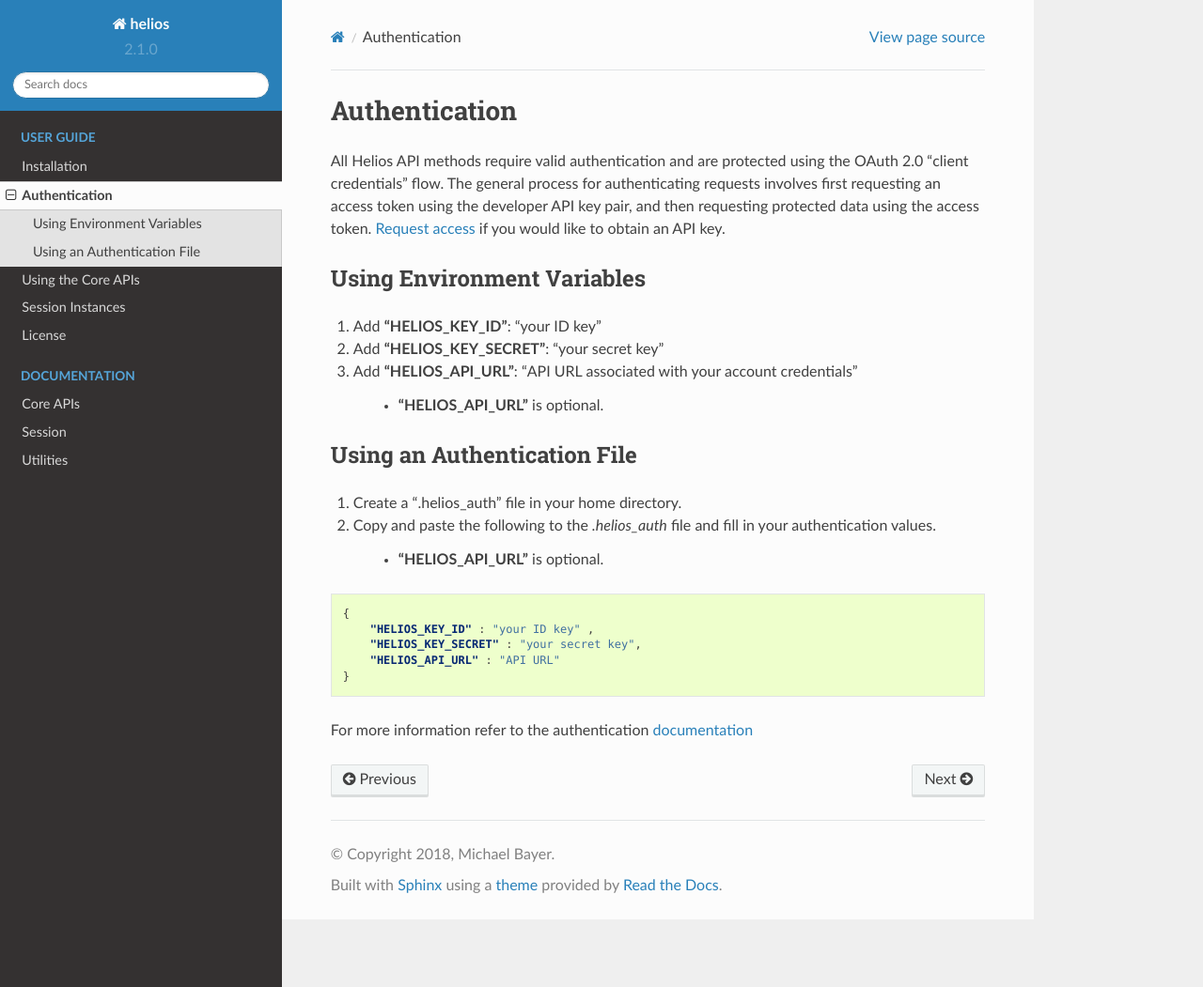
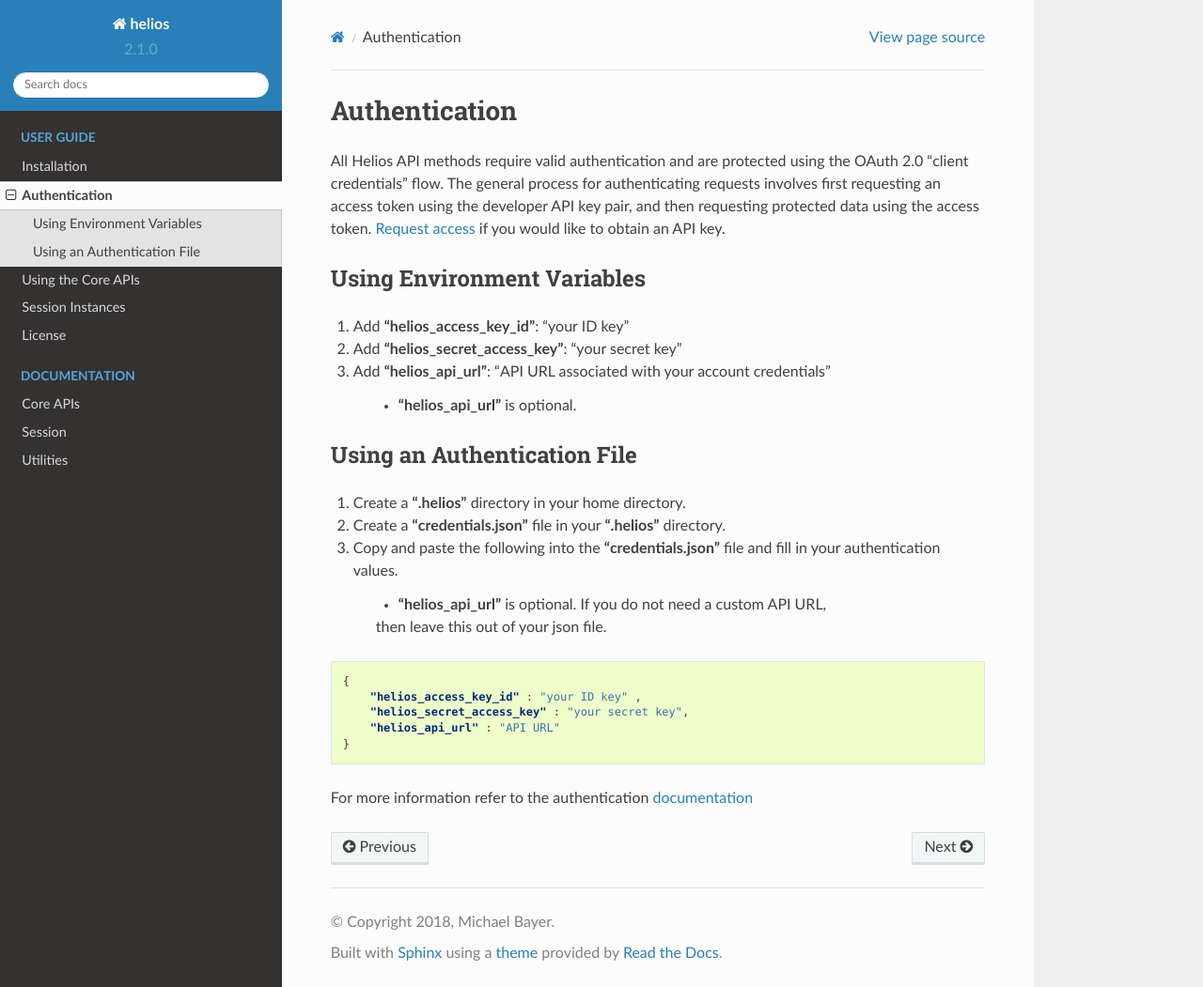
Before and after one commit to helios-earth/helios-sdk-python, a Sphinx documentation site: the page built from docs/user/auth.rst, in a window 1280 px wide and 1051 px high. Shown: the whole window at 94% size. Built offline with Sphinx 7.4.7 and the Read the Docs theme 2.0.0, drawn with Linux system fonts in a browser that asks for light colours.

Commit message:
session overhaul. Admin files are now located in ~/.helios and credentials are stored in a credentials.json file.

```diff
--- a/docs/user/auth.rst
+++ b/docs/user/auth.rst
@@ -13,27 +13,29 @@
 Using Environment Variables
 ---------------------------
 
-#. Add **"HELIOS\_KEY\_ID"**: "your ID key"
-#. Add **"HELIOS\_KEY\_SECRET"**: "your secret key"
-#. Add **"HELIOS\_API\_URL"**: "API URL associated with your account credentials"
+#. Add **"helios\_access\_key\_id"**: "your ID key"
+#. Add **"helios\_secret\_access\_key"**: "your secret key"
+#. Add **"helios\_api\_url"**: "API URL associated with your account credentials"
 
-    - **"HELIOS\_API\_URL"** is optional.
+    - **"helios\_api\_url"** is optional.
 
 Using an Authentication File
 ----------------------------
 
-#. Create a ".helios_auth" file in your home directory.
-#. Copy and paste the following to the `.helios_auth` file and fill in
+#. Create a **".helios"** directory in your home directory.
+#. Create a **"credentials.json"** file in your **".helios"** directory.
+#. Copy and paste the following into the **"credentials.json"** file and fill in
    your authentication values.
 
-    - **"HELIOS\_API\_URL"** is optional.
+    - **"helios\_api\_url"** is optional.  If you do not need a custom API URL,
+    then leave this out of your json file.
 
 .. code-block:: json
 
     {
-        "HELIOS_KEY_ID" : "your ID key" ,
-        "HELIOS_KEY_SECRET" : "your secret key",
-        "HELIOS_API_URL" : "API URL"
+        "helios_access_key_id" : "your ID key" ,
+        "helios_secret_access_key" : "your secret key",
+        "helios_api_url" : "API URL"
     }
 
 For more information refer to the authentication
```
Also changed, not shown: README.md (+12 -11 lines), 2 other files.
